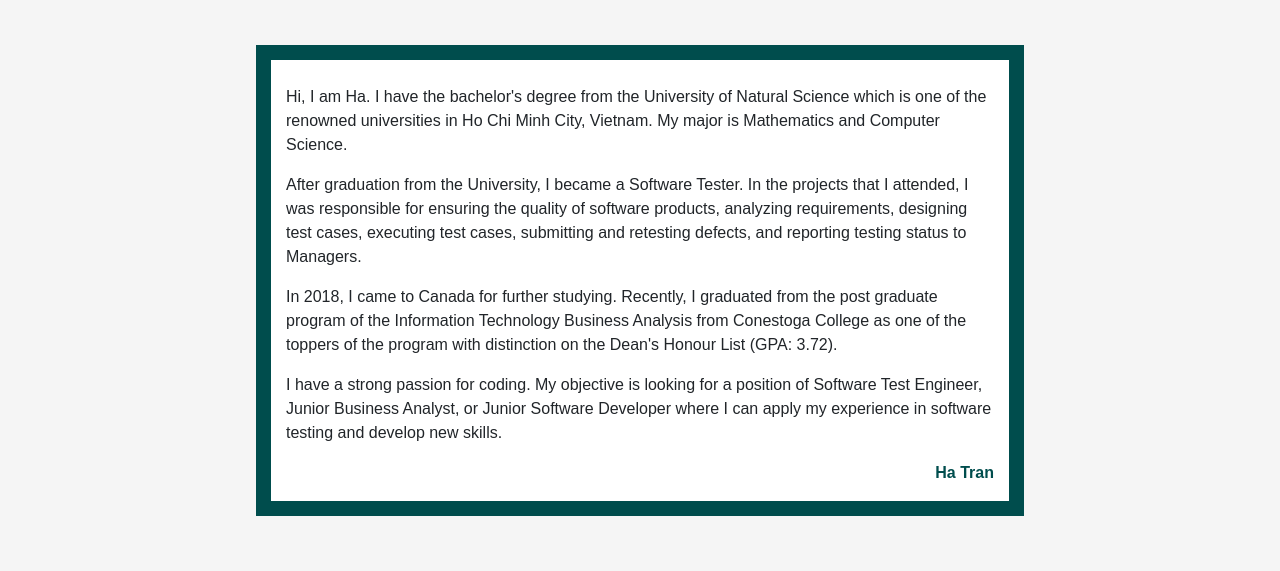
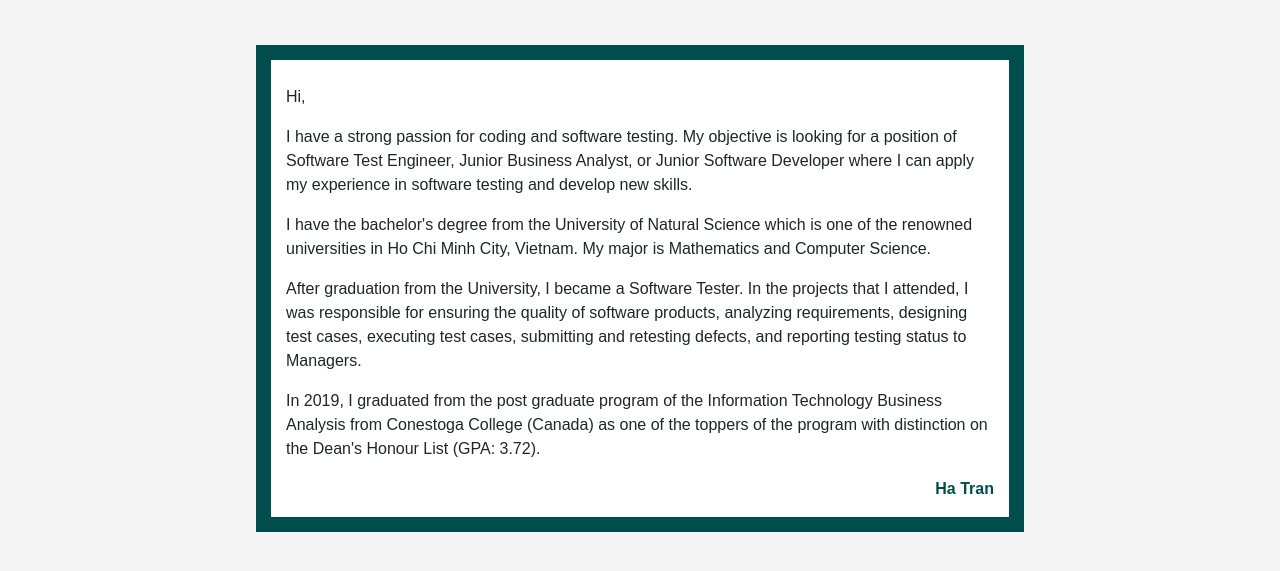
Before and after one commit to rautiato/hatran-portfolio, a plain HTML site: page about.html in a window 1280 px wide. Shown: the part 55-626 px from the top of the page. Drawn offline with nearby package versions, Linux system fonts and the light colour scheme.

Commit message:
updated project page (removed resume, added bootcamp project), updated about page

```diff
--- a/about.html
+++ b/about.html
@@ -17,9 +17,16 @@
 			<div class="row h-100">
 				<div class="col-sm-12">
 					<p>
-						Hi, I am Ha. I have the bachelor&apos;s degree from the University of Natural Science which is one of
-						the renowned universities in Ho Chi Minh City, Vietnam. My major is Mathematics and
-						Computer Science.
+						Hi,
+					</p>
+					<p>
+						I have a strong passion for coding and software testing. My objective is looking for a position of
+						Software Test Engineer, Junior Business Analyst, or Junior Software Developer where I can apply my experience in
+						software testing and develop new skills.
+					</p>
+					<p>
+						I have the bachelor&apos;s degree from the University of Natural Science which is one of
+						the renowned universities in Ho Chi Minh City, Vietnam. My major is Mathematics and Computer Science.
 					</p>
 					<p>
 						After graduation from the University, I became a Software Tester. In the projects that I attended,
@@ -28,15 +35,10 @@
 						reporting testing status to Managers.
 					</p>
 					<P>
-						In 2018, I came to Canada for further studying. Recently, I graduated from the post graduate
-						program of the Information Technology Business Analysis from Conestoga College as one of the toppers
-						of the program with distinction on the Dean&apos;s Honour List (GPA: 3.72).
+						In 2019, I graduated from the post graduate program of the Information Technology Business Analysis
+						from Conestoga College (Canada) as one of the toppers of the program with distinction on
+						the Dean&apos;s Honour List (GPA: 3.72).
 					</P>
-					<p>
-						I have a strong passion for coding. My objective is looking for a position of Software Test Engineer,
-						Junior Business Analyst, or Junior Software Developer where I can apply my experience in
-						software testing and develop new skills.
-					</p>
 					<p id="signature">Ha Tran<p>
 				</div>
 			</div>
```
Also changed, not shown: projects.html (+40 -9 lines), sidebar.html (+1 -1 lines), 1 other file.
